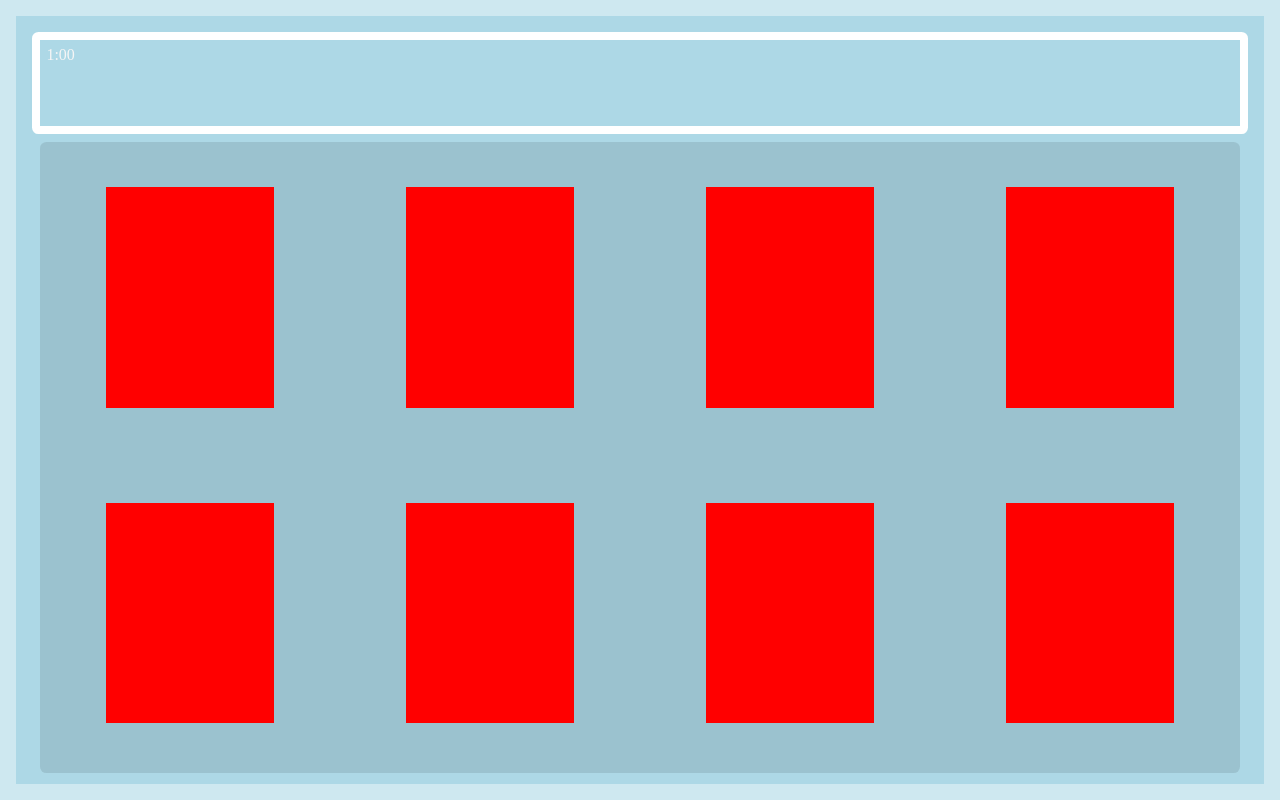
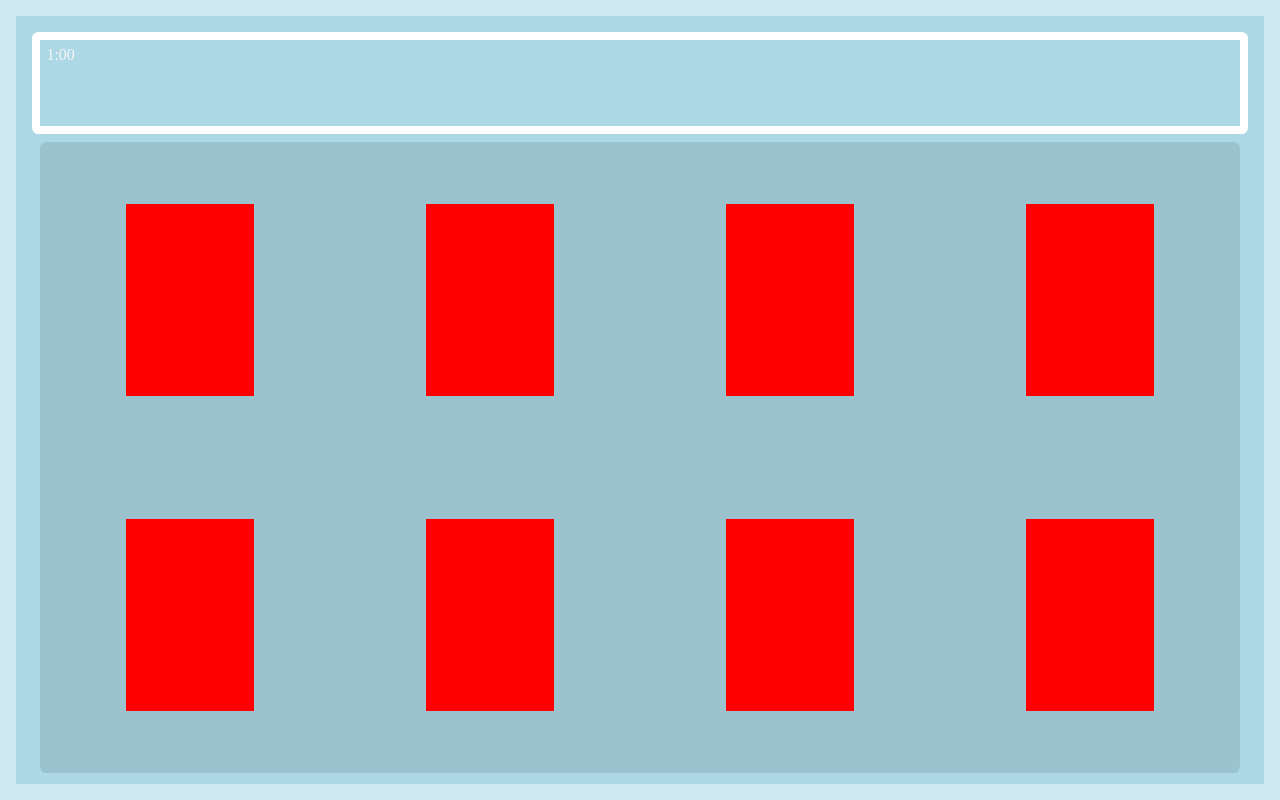
Before and after one commit to cl2112/mem-car-ame, a plain HTML site: page index.html in a window 1280 px wide. Drawn offline with Linux system fonts and the light colour scheme.

```diff
--- a/css/style.css
+++ b/css/style.css
@@ -33,9 +33,9 @@
 }
 
 .card {
-    height: 70%;
-    width: 56%;
-    margin: 15% 22%;
+    height: 12rem;
+    width: 8rem;
+    margin: auto;
     background: red;
 }
 
```
Also changed, not shown: index.html (+2 -0 lines), images/cards/angel-1.png (added), images/cards/angel-2.png (added), images/cards/angel-3.png (added), images/cards/angel-4.png (added), images/sprite-sheet/33861.png (added), 9 other files.
